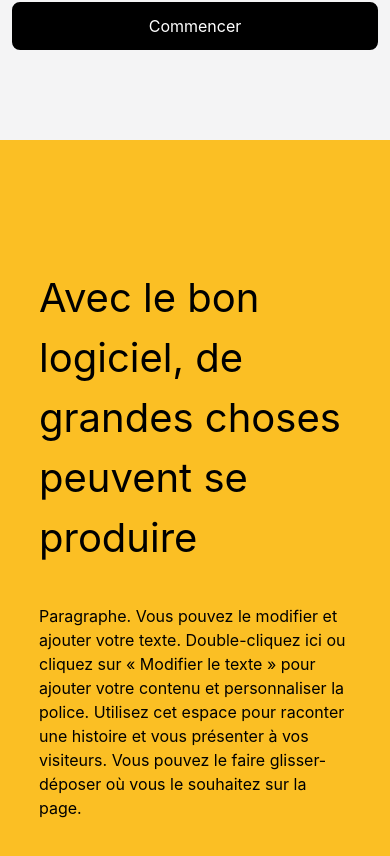
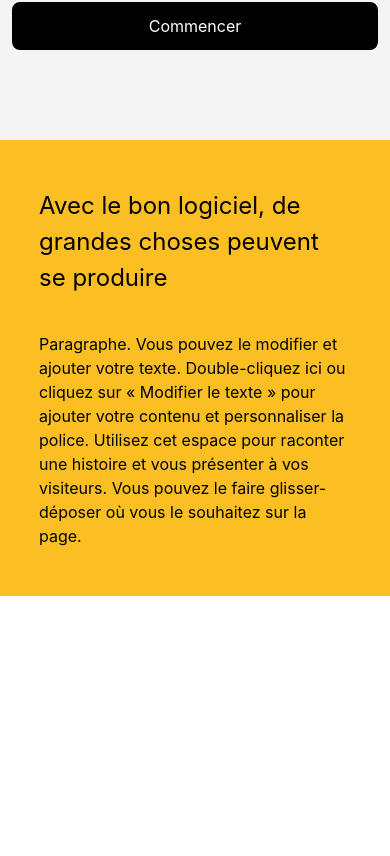
Before and after one commit to Mohamedjaidane2/marketing-app-using-react-js, a React (Create React App) app: page / in a window 390 px wide. Shown: the part 958-1814 px from the top of the page. After the commit the page ends 1554 px from the top, so only its background shows below. Built offline with nearby package versions, Linux system fonts and the light colour scheme.

Commit message:
fix quotes responsive version

```diff
--- a/src/components/quotes/Quotes.js
+++ b/src/components/quotes/Quotes.js
@@ -3,8 +3,8 @@ import React from "react";
 function Quotes() {
   return (
     <section className="bg-amber-400">
-      <div className=" items-center py-32 px-[10%] md:grid md:grid-cols-2 grid-flow-col md:gap-5">
-        <div className="font-normal text-[40px] ">
+      <div className=" items-center md:py-32 py-12 px-[10%] md:grid md:grid-cols-2 grid-flow-col md:gap-5">
+        <div className="font-normal md:text-[40px] text-[24px] ">
           <p className="">Avec le bon logiciel, de grandes choses peuvent se produire</p>
         </div>
         <div className="text-l pt-9 md:pt-0">
```
